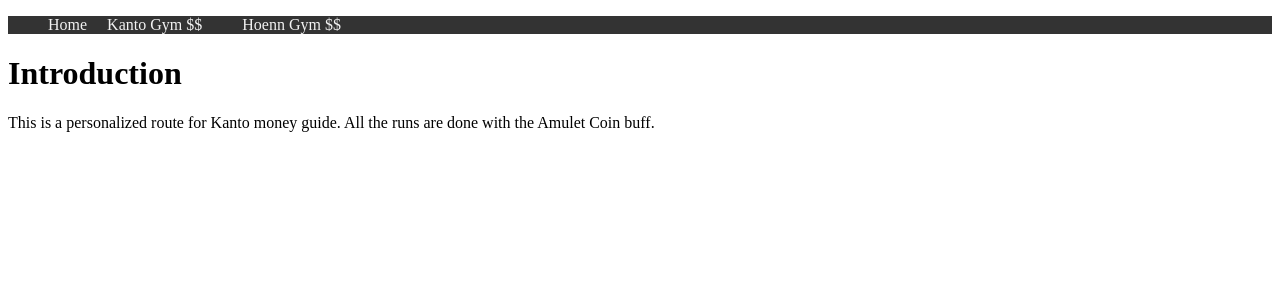
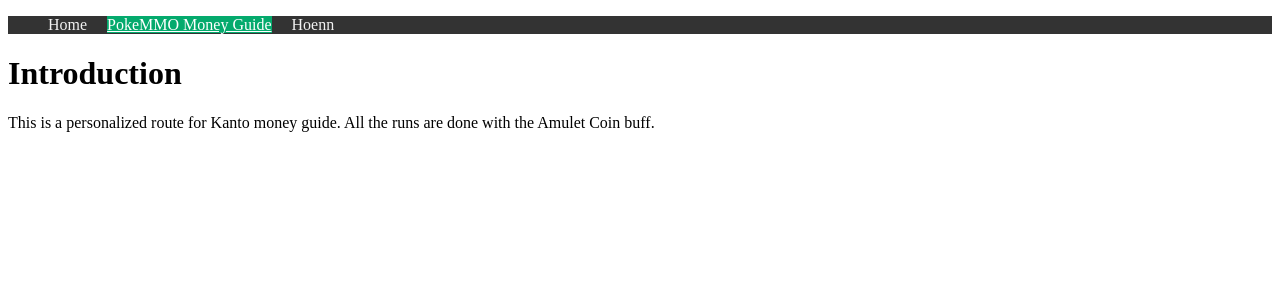
Before and after one commit to n04x/n04x.github.io, a Jekyll site: the page built from money-guide.md, in a window 1280 px wide. Shown: the top 300 px of the page. Built offline with Jekyll 4.4.1, drawn with Linux system fonts in a browser that asks for light colours.

Commit message:
Rework navigation
Rework navigation panel to add dropdown menu.

```diff
--- a/Gemfile
+++ b/Gemfile
@@ -32,3 +32,5 @@ gem "wdm", "~> 0.1.1", :platforms => [:mingw, :x64_mingw, :mswin]
 # Lock `http_parser.rb` gem to `v0.6.x` on JRuby builds since newer versions of the gem
 # do not have a Java counterpart.
 gem "http_parser.rb", "~> 0.6.0", :platforms => [:jruby]
+
+gem "webrick"
--- a/_data/navigation.yml
+++ b/_data/navigation.yml
@@ -1,8 +1,11 @@
 - title: Home
   link: /
 
-- title: Kanto Gym $$
-- link: /kanto-gym/
+- title: PokeMMO Money Guide
+  link: /money-guide/
+  sublinks:
+    - title: Kanto
+    - link: /kanto-money/
 
-- title: Hoenn Gym $$
+- title: Hoenn
   link: /hoenn/
--- a/_layouts/default.html
+++ b/_layouts/default.html
@@ -10,7 +10,18 @@
         <nav>
             <ul>
                 {% for item in site.data.navigation %}
+                    {% assign sublinks = item.sublinks %}
+                    {% if sublinks %}
+                    <li><a class="{% if page.url == item.link %} active {% endif %}" href="{{item.link}}">{{item.title}}</a>
+                        <ul class="dropdownlst">
+                            {% for sublink in sublinks %}
+                            <li><a href="{{ sublink.link }}">{{ sublink.title }}</a></li>
+                            {% endfor %}
+                        </ul>
+                    </li>
+                    {% else %}
                     <li><a class="{% if page.url == item.link %} active {% endif %}" href="{{item.link}}">{{item.title}}</a></li>
+                    {% endif %}
                 {% endfor %}
             </ul>
         </nav>
@@ -43,6 +54,18 @@
                 background-color: #04AA6D;
                 color: white;
             }
+            .dropdownlst {
+                visibility: hidden;
+                opacity: 0;
+                position: absolute;
+                margin-top: 1rem;
+                display: none;
+            }
+            ul li ul:hover {
+                visibility: visible;
+                opacity: 1;
+                display: block;
+            }
         </style>
     </body>
 </html>
--- a/money-making.md
+++ b/money-guide.md
@@ -1,7 +1,7 @@
 ---
 layout: default
-title: "Money making guide"
-permalink: /money-making/
+title: "PokeMMO money making guide"
+permalink: /money-guide/
 ---
 
 <h1>Introduction</h1>
```
Also changed, not shown: Gemfile.lock.
